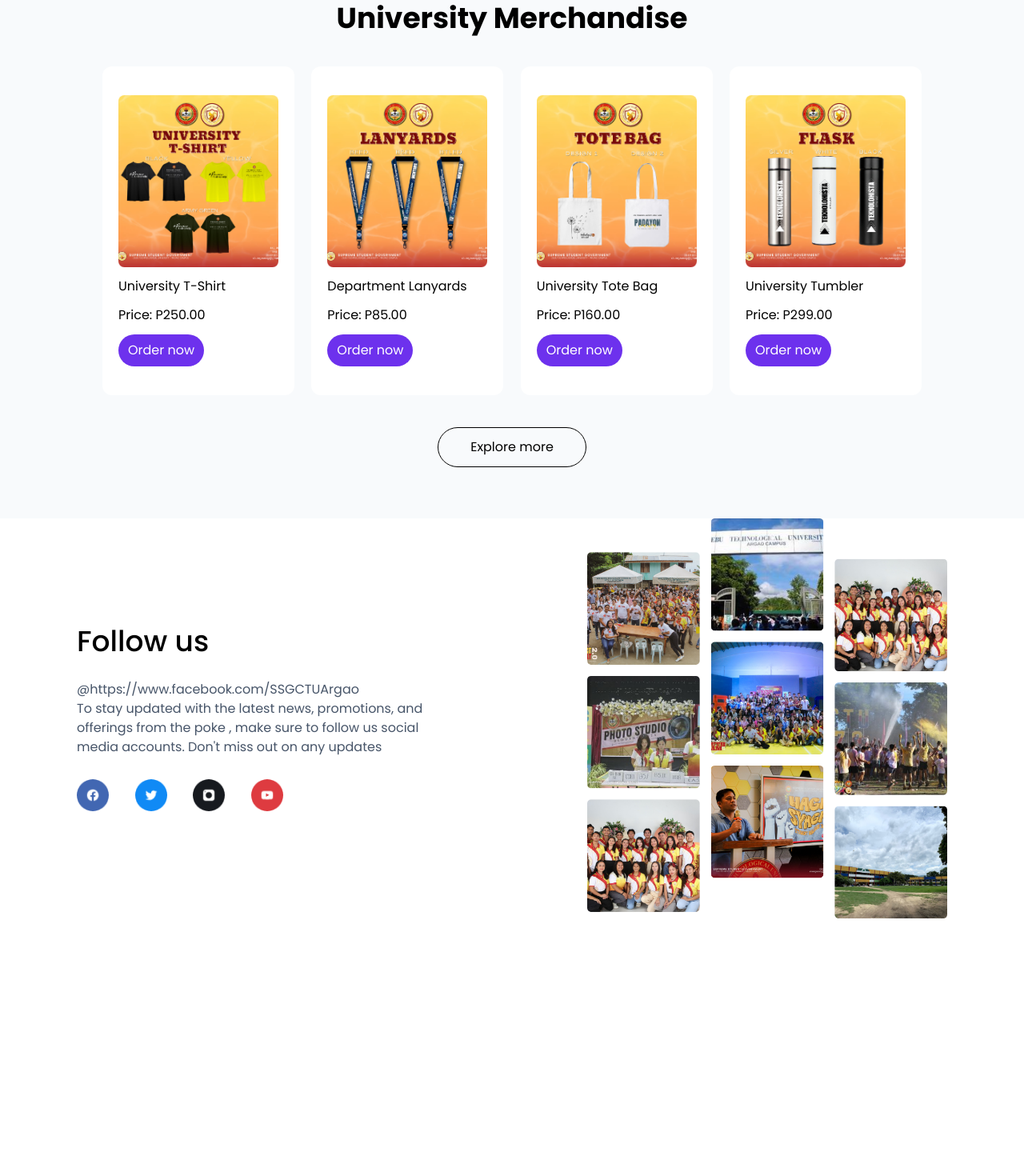
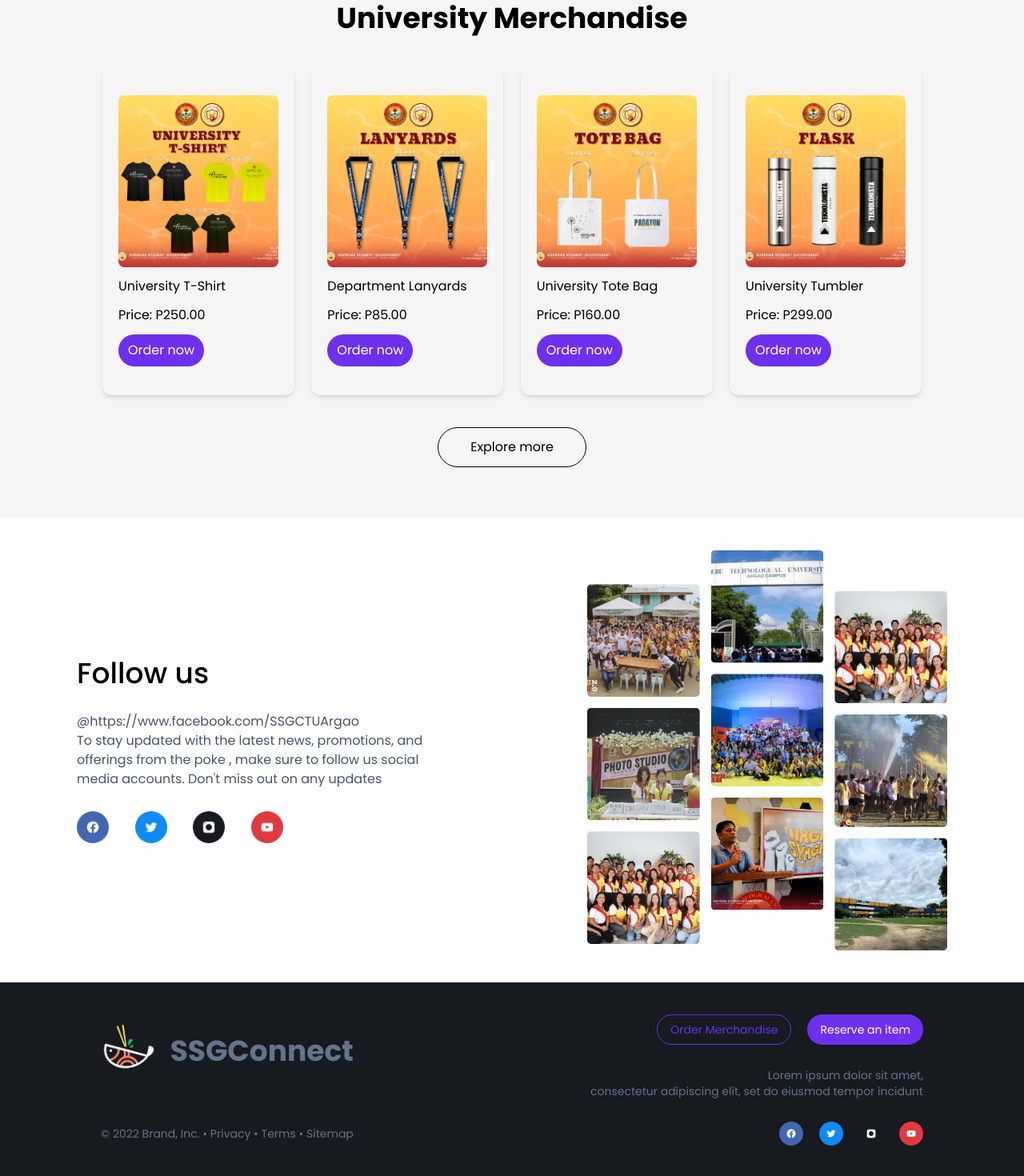
Before and after one commit to Aybaaan1/capstone, a Next.js app: page / in a window 1280 px wide. Shown: the part 934-2404 px from the top of the page at 80% size. Before the commit the page ends 2082 px from the top, so only its background shows below. Built offline with nearby package versions, Linux system fonts and the light colour scheme.

Commit message:
Homepage: footer done

```diff
--- /dev/null
+++ b/app/_components/Footer.jsx
@@ -0,0 +1,40 @@
+import Image from "next/image";
+
+export default function Footer(){
+
+    const sociallinks = [
+        {image: "/imgs/fb-icon.png", href: "/"},
+        {image: "/imgs/twitter-icon.png", href: "/"},
+        {image: "/imgs/instagram-icon.png", href: "/"},
+        {image: "/imgs/youtube-icon.png", href: "/"}
+    ]
+
+    return (
+        <section>
+            <div  className="w-full bg-[#171A1FFF] flex items-center justify-around gap-11 py-10 ">
+                <div className="text-white text-sm flex flex-col gap-16">
+                    <div className="flex items-center justify-between">
+                        <Image src="/imgs/isda.png" height={70} width={70}/>
+                        <h1 className="font-bold text-slate-500 text-4xl mt-3">SSGConnect</h1>
+                    </div>
+                    <p className="text-slate-500">© 2022 Brand, Inc. • Privacy • Terms • Sitemap</p>
+                </div>
+                <div className="flex flex-col text-end gap-7 text-sm">
+                    <div className="flex justify-end gap-5">
+                        <button className="bg-transparent border border-primary text-primary px-4 py-2 rounded-full text-sm">Order  Merchandise</button>
+                        <button className="bg-primary text-white px-4 py-2 rounded-full text-sm">Reserve an item</button>
+                    </div>
+                    <p className="text-slate-500">Lorem ipsum dolor sit  amet, <br /> consectetur adipiscing elit, set do eiusmod tempor incidunt</p>
+                    <div className="flex items-center justify-end gap-5">
+                        {
+                            sociallinks.map((links) => (
+                                <Image src={links.image} href={links.href} height={30} width={30}/>
+                            ))
+                        }
+                    </div>
+                </div>
+
+            </div>
+        </section>
+    )
+}
--- a/app/_components/Navbar.jsx
+++ b/app/_components/Navbar.jsx
@@ -22,7 +22,7 @@
         ))}
       </nav>
 
-      <button className="bg-black px-3 py-2 rounded-2xl text-sm">Log out</button>
+      <button className="bg-black px-3 py-2 rounded-2xl text-sm text-white">Log out</button>
     </div>
   );
 }
--- a/app/layout.jsx
+++ b/app/layout.jsx
@@ -1,5 +1,6 @@
 import { Poppins } from "next/font/google";
 import Navbar from "./_components/Navbar";
+import Footer from "./_components/Footer";
 import "./globals.css";
 
 const poppins = Poppins({
@@ -20,6 +21,7 @@
       <body className={poppins.className}>
         <Navbar />
         {children}
+        <Footer />
       </body>
     </html>
   );
--- a/app/page.jsx
+++ b/app/page.jsx
@@ -35,11 +35,11 @@
                 <p>The SSG Connect is a comprehensive digital platform meticulously designed to streamline student services and enhance engagement within CTU Argao (CTU-AC). Through its innovative features and user-friendly interface, this system aims to empower students by providing convenient access to essential resources and support systems
                 </p>
             </section>
-            <section className=" text-black w-full bg-slate-50 flex flex-col items-center justify-center py-16 gap-10">
+            <section className=" text-black w-full bg-[#f5f5f5] flex flex-col items-center justify-center py-16 gap-10">
                 <h1 className="font-bold text-4xl text-black">University Merchandise</h1>
                 <div className="flex items-center justify-between w-4/5">
                     {Merchandise.map((merchs) =>(
-                        <div className="text-black flex flex-col gap-3 bg-white py-9 px-5 rounded-xl">
+                        <div className="text-black flex flex-col gap-3 shadow-md py-9 px-5 rounded-xl">
                             <Image src={merchs.picture} height={200} width={200} alt="Item picture"/>
                             <p>{merchs.item}</p>
                             <p>Price: P{merchs.price}</p>
@@ -51,7 +51,7 @@
                 </div>
                 <button className="border-black border px-10 py-3 rounded-full">Explore more</button>
             </section>
-            <section className="flex items-center justify-between px-24 overflow-hidden">
+            <section className="flex items-center justify-between px-24 overflow-hidden py-10">
                 <div className="text-black w-[450px] flex flex-col gap-7">
                     <h1 className="font-medium text-4xl">Follow us</h1>
                     <div className="flex flex-col ">
```
Also changed, not shown: public/imgs/isda.png (added).
